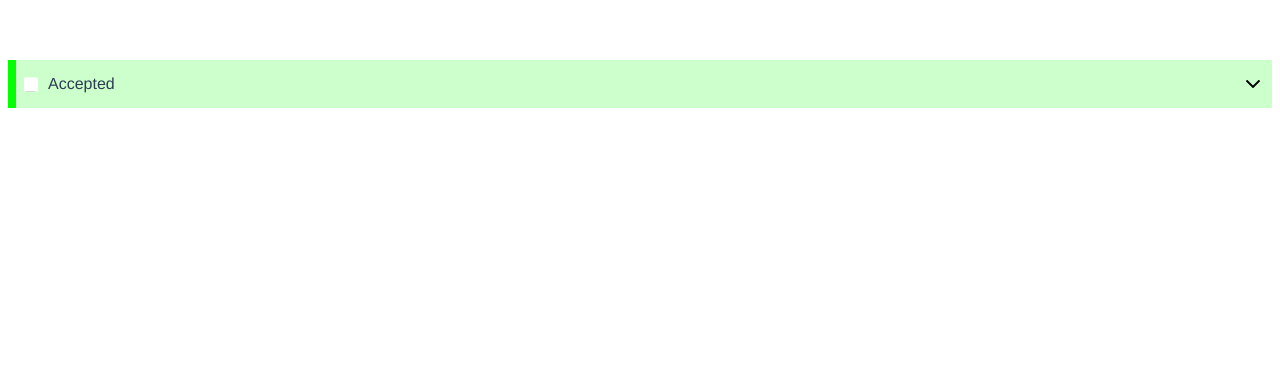
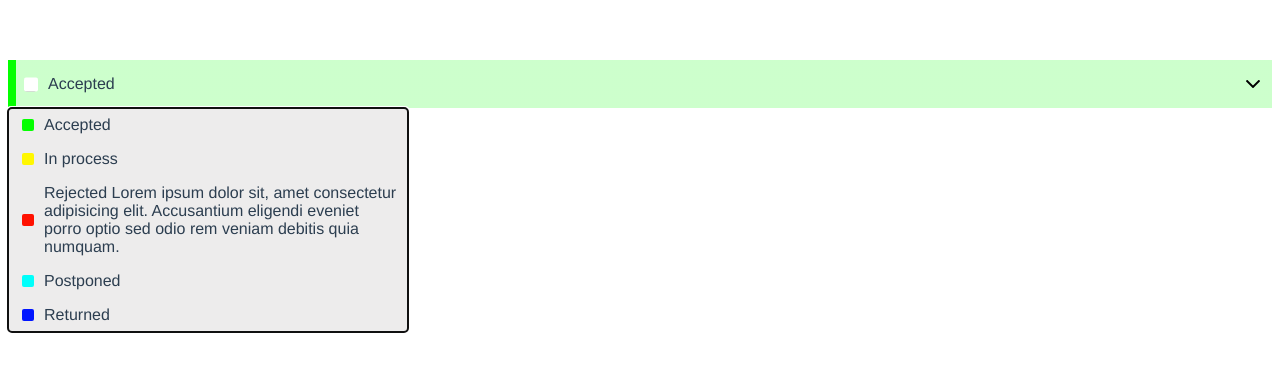
Before and after one commit to Oleksandr-Stepanyshyn/vue-tasks, a Vue app: page / in a window 1280 px wide. Shown: the top 372 px of the page. Built offline with nearby package versions, Linux system fonts and the light colour scheme.

Commit message:
added navigation for using keyboard

```diff
--- a/src/App.vue
+++ b/src/App.vue
@@ -1,6 +1,6 @@
 <template>
   <div id="app">
-    <ProcessSelection :select="options[0]" :options="options" :showCheckbox="showCheckbox"
+    <ProcessSelection v-modal="value" :select="options[0]" :options="options" :showCheckbox="showCheckbox"
       @checkbox-checked="toggleChecked" @select="optionSelect" />
   </div>
 </template>
@@ -15,12 +15,13 @@ export default {
       options: [
         { id: 1, label: 'Accepted', color: '#04ff00', checked: false },
         { id: 2, label: 'In process', color: '#fff700', checked: true },
-        { id: 3, label: 'Rejected', color: '#ff1100', checked: false },
+        { id: 3, label: 'Rejected Lorem ipsum dolor sit, amet consectetur adipisicing elit. Accusantium eligendi eveniet porro optio sed odio rem veniam debitis quia numquam.', color: '#ff1100', checked: false },
         { id: 4, label: 'Postponed', color: '#00fffb', checked: true },
         { id: 5, label: 'Returned', color: '#0015ff', checked: false },
       ],
       showCheckbox: true,
       selectedId: '',
+      value: { id: 2, label: 'In process', color: '#fff700', checked: true },
     }
   },
   methods: {
--- a/src/components/ProcessSelection.vue
+++ b/src/components/ProcessSelection.vue
@@ -1,18 +1,19 @@
 <template>
   <form class="select">
-    <div class="select__title" tabindex="0" :style="{ backgroundColor: title.color, borderColor: title.color }"
+    <div class="select__title" tabindex="-1" :style="{ backgroundColor: title.color, borderColor: title.color }"
       @click="openOptions" @keydown.enter="openOptions" data-action="open">
       <input class="custom-checkbox" name="checkbox" type="checkbox" v-if="showCheckbox"
-        :style="{ borderColor: title.color }" :checked="checked" @change="changeCheckbox" />
-      <p class="title--active" data-action="open">{{ title.label }}</p>
+        :style="{ borderColor: title.color }" @change="changeCheckbox" />
+      <p class="title--active">{{ title.label }}</p>
       <svg class="title__icon" width="14" height="14">
         <use href="@/images/sprite.svg#icon-arrow-down"></use>
       </svg>
     </div>
-    <ul class="select__list" role="select" tabindex="0" v-if="areOptionsVisible" @click="closeOptions">
-      <li class="select__item" tabindex="-1" v-for="(option, idx) in options" v-focus="idx === focusedOption"
-        :key="option.id" @click="selectOption(option)" @keydown="navigateByOptions(option, $event)">
-        <span class="item__color" type="radio" :style="{ backgroundColor: option.color }"></span>
+    <ul class="select__list" role="select" tabindex="0" v-if="areOptionsVisible" v-focus @click="closeOptions"
+      @keydown="navigateByOptions($event, options)">
+      <li class="select__item" tabindex="-1" v-for="option in options" :key="option.id" @click="selectOption(option)"
+      >
+        <span class="item__color" :style="{ backgroundColor: option.color }"></span>
         {{ option.label }}
       </li>
     </ul>
@@ -22,6 +23,10 @@
 <script>
 export default {
   props: {
+    value: {
+      type: Object,
+      required: true
+    },
     select: {
       type: Object
     },
@@ -36,21 +41,23 @@ export default {
   data() {
     return {
       title: this.select,
-      areOptionsVisible: false,
-      checked: false,
-      focusedOption: 0,
+      areOptionsVisible: true,
+      focusedOption: -1,
     }
   },
   methods: {
     toggleSelectVisible() {
       this.areOptionsVisible = !this.areOptionsVisible;
     },
-    async openOptions(e) {
-      console.log(e.target.nextSibling.firstChild)
+    openOptions(e) {
       if (e.target.type === "checkbox") {
         return;
       }
-      await this.toggleSelectVisible();
+      if (e.target.dataset.action === "open" && this.areOptionsVisible) {
+        this.closeOptions();
+        return;
+      }
+      this.toggleSelectVisible()
 
       document.addEventListener("click", this.hideOptions);
     },
@@ -60,50 +67,63 @@ export default {
     },
     changeCheckbox(e) {
       this.$emit("checkbox-checked", e.target.checked)
-      this.checked = e.target.checked
-      if (e.target.checked) {
-        this.title = this.options[0]
-      }
     },
     selectOption(option) {
       this.title = option;
       this.checked = false;
-      this.toggleSelectVisible();
+      this.focusedOption = -1;
+      this.closeOptions();
       this.$emit("select", option);
     },
     hideOptions(e) {
-      if (e.target.dataset.action === "open" || e.target.type === "radio") {
+      if (e.target.dataset.action === "open") {
         return;
       }
       this.closeOptions()
     },
-    navigationBySelection() {
-
+    makeElementFocused(parentEl, childIndex) {
+      parentEl.children[childIndex].focus()
     },
-    navigateByOptions(option, event) {
+    navigateByOptions(event, options) {
       switch (event.code) {
         case "Enter":
-          this.selectOption(option);
+          this.selectOption(options[this.focusedOption]);
           break;
         case "ArrowDown":
+          if (this.focusedOption === - 1) {
+            this.focusedOption = 0;
+            this.makeElementFocused(event.currentTarget, this.focusedOption)
+            return;
+          }
           if (this.focusedOption === this.options.length - 1) {
             this.focusedOption = 0;
+            this.makeElementFocused(event.currentTarget, this.focusedOption)
             return;
           }
           this.focusedOption = this.focusedOption + 1;
+          this.makeElementFocused(event.currentTarget, this.focusedOption)
           break;
         case "ArrowUp":
+          if (this.focusedOption === - 1) {
+            this.focusedOption = this.options.length - 1;
+            this.makeElementFocused(event.currentTarget, this.focusedOption)
+            return;
+          }
           if (this.focusedOption === 0) {
             this.focusedOption = this.options.length - 1;
+            this.makeElementFocused(event.currentTarget, this.focusedOption)
             return;
           }
           this.focusedOption = this.focusedOption - 1;
+          this.makeElementFocused(event.currentTarget, this.focusedOption)
           break;
         case "ArrowLeft":
           this.focusedOption = 0;
+          this.makeElementFocused(event.currentTarget, this.focusedOption)
           break;
         case "ArrowRight":
           this.focusedOption = this.options.length - 1;
+          this.makeElementFocused(event.currentTarget, this.focusedOption)
           break;
 
         default:
@@ -113,10 +133,8 @@ export default {
   },
   directives: {
     focus: {
-      inserted: function (el, binding) {
-        if (binding.value) {
-          el.focus();
-        }
+      inserted: function (el) {
+        el.focus();
         return;
       }
     }
@@ -177,6 +195,8 @@ img {
   top: 45%;
   left: 4px;
   transform: translateY(-50%);
+  color: red;
+  background-color: #ffffff;
   border-color: red;
 }
 
@@ -187,8 +207,8 @@ img {
   width: 14px;
   height: 14px;
 
-  /* border: 1px solid; */
-  /* border-color: inherit; */
+  border: 1px solid inherit;
+  border-radius: 2px;
   background-repeat: no-repeat;
   background-position: center;
   background-size: contain;
@@ -216,9 +236,10 @@ img {
 
 .select__list {
   min-width: 200px;
+  max-width: 400px;
   position: absolute;
   /* border: 1px solid gray; */
-  border-left: 3px solid gray;
+  border-radius: 4px;
   z-index: 12;
   background-color: #edecec;
 }
@@ -226,6 +247,7 @@ img {
 .select__item {
   display: flex;
   position: relative;
+  text-align: start;
   padding: 8px;
   padding-left: 36px;
   cursor: pointer;
@@ -244,6 +266,7 @@ img {
   transform: translateY(-50%);
   width: 12px;
   height: 12px;
+  border-radius: 2px;
   background-color: inherit;
 }
 </style>
```
